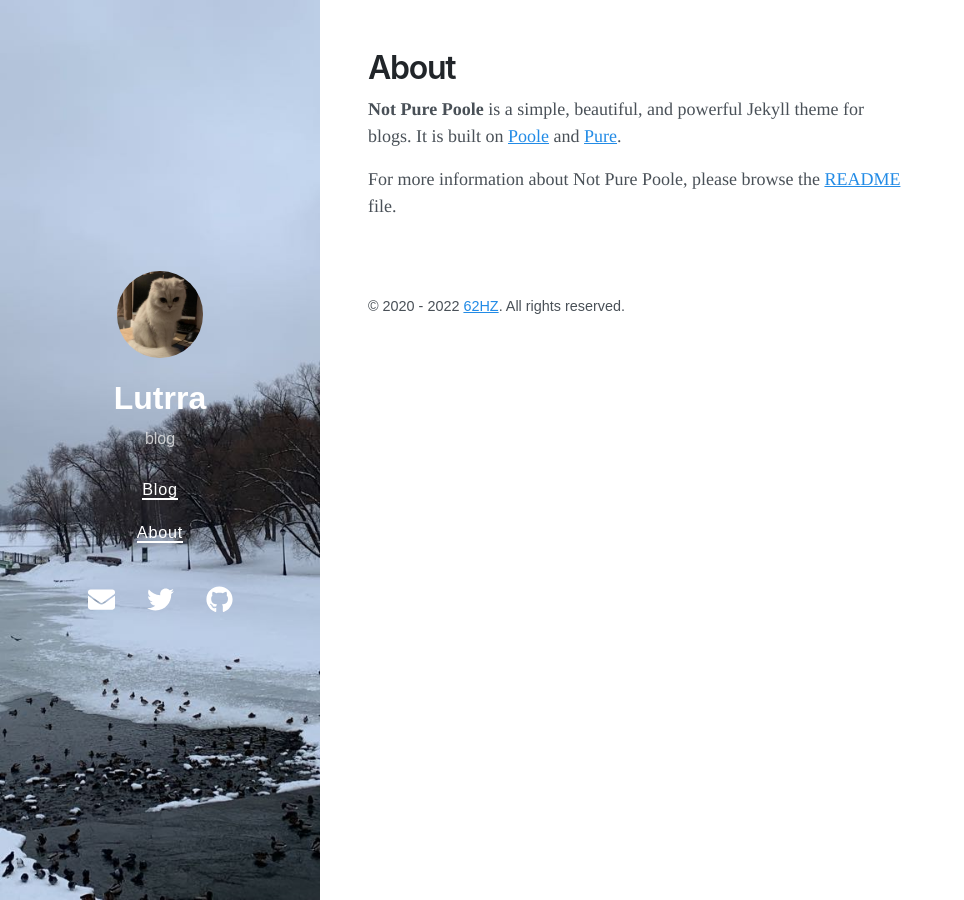
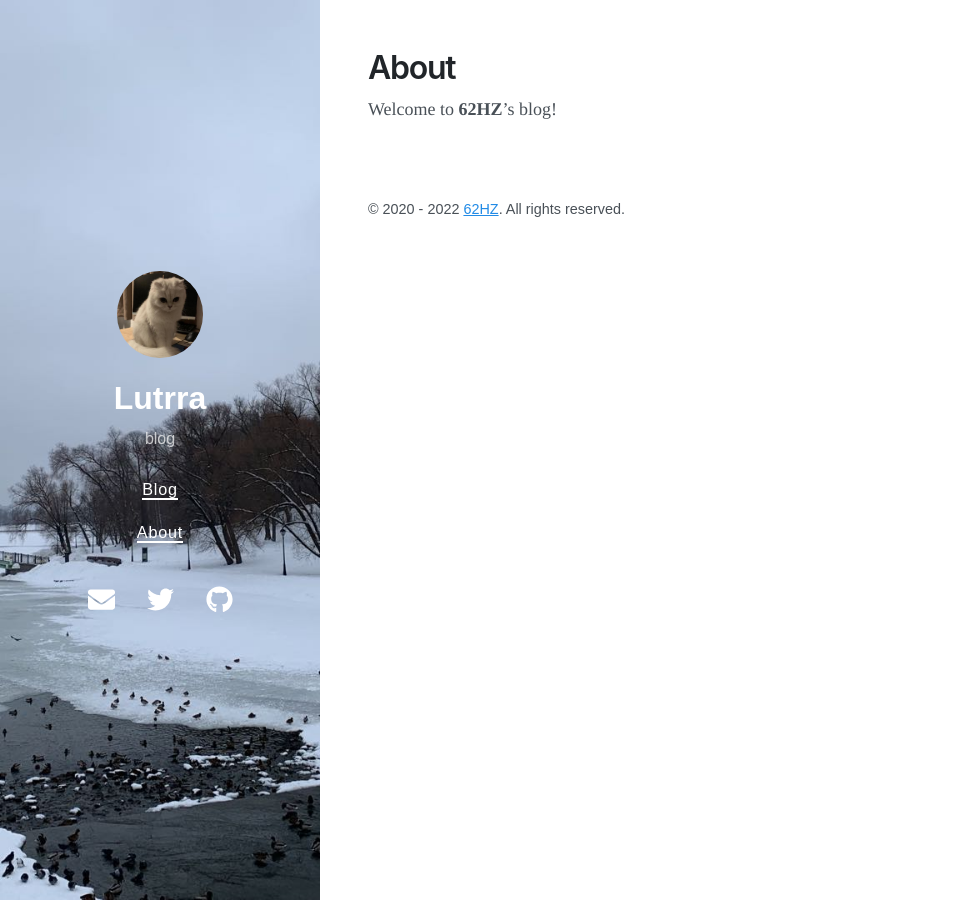
Before and after one commit to 62HZ/62HZ.github.io, a Jekyll site: the page built from about.md, in a window 1280 px wide. Shown: the whole page, without its empty margins (0-964 px from the left). Built offline with Jekyll 4.4.1, drawn with Linux system fonts in a browser that asks for light colours; nearby versions of some CDN libraries.

Commit message:
about页

```diff
--- a/about.md
+++ b/about.md
@@ -3,6 +3,4 @@ layout: page
 title: About
 ---
 
-**Not Pure Poole** is a simple, beautiful, and powerful Jekyll theme for blogs. It is built on [Poole](https://github.com/poole/poole) and [Pure](https://purecss.io/).
-
-For more information about Not Pure Poole, please browse the [README](https://github.com/vszhub/not-pure-poole) file.
+Welcome to **62HZ**'s blog!
```
